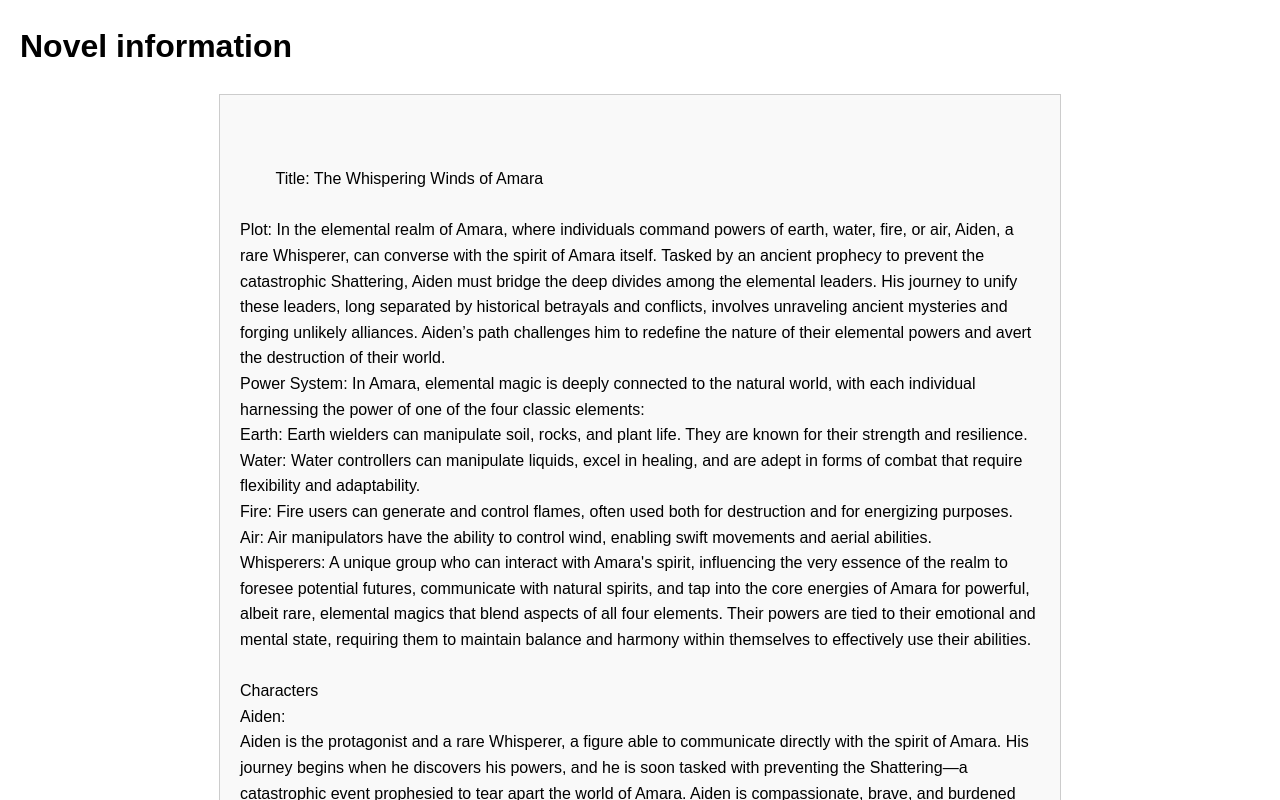
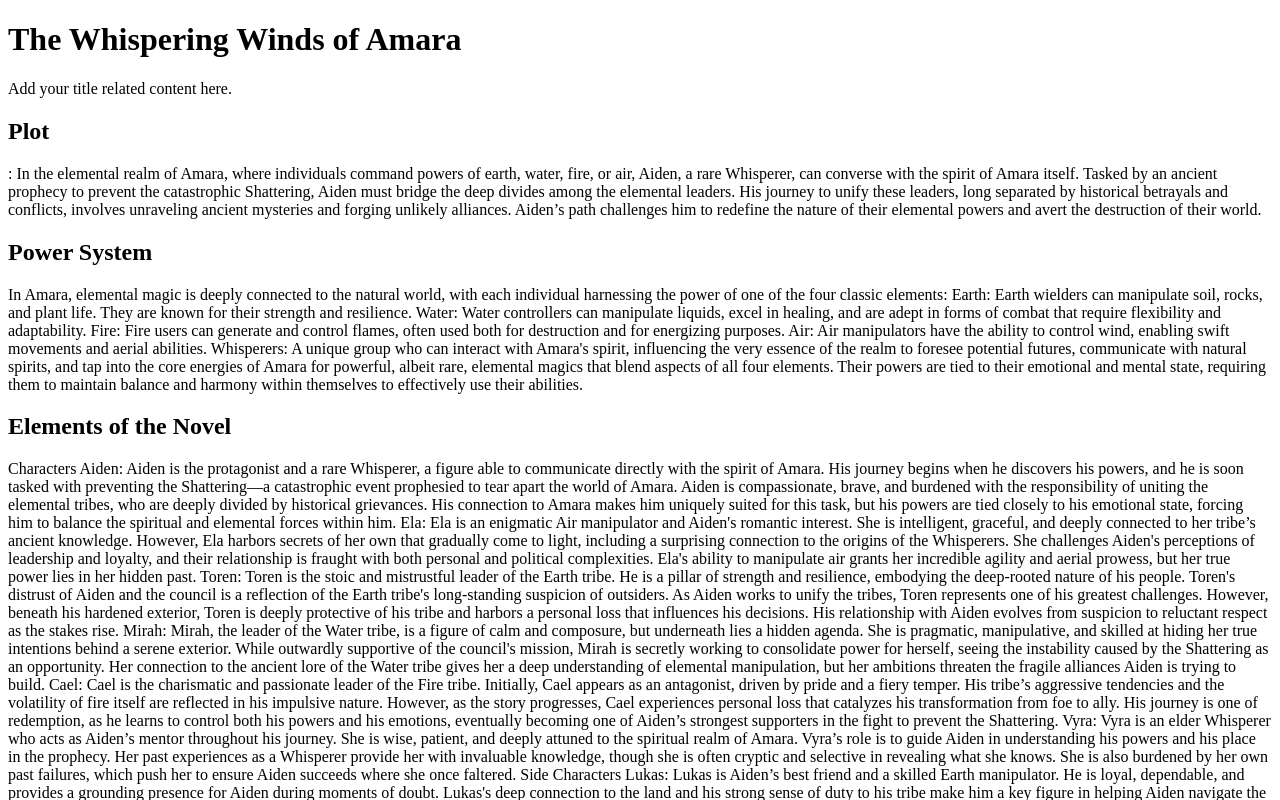
Before and after one commit to Fablewynt/Fablewynt.github.io, a plain HTML site: page index.html in a window 1280 px wide. Shown: the top 800 px of the page. Drawn offline with Linux system fonts and the light colour scheme.

Commit message:
Update index.html

```diff
--- a/index.html
+++ b/index.html
@@ -3,39 +3,26 @@
 <head>
     <meta charset="UTF-8">
     <meta name="viewport" content="width=device-width, initial-scale=1.0">
-    <title>Text Display Page</title>
-    <style>
-        body {
-            font-family: Arial, sans-serif;
-            margin: 20px;
-            line-height: 1.6;
-        }
-        .text-container {
-            white-space: pre-wrap; /* Preserves formatting like line breaks */
-            padding: 20px;
-            border: 1px solid #ccc;
-            background-color: #f9f9f9;
-            max-width: 800px;
-            margin: 0 auto;
-        }
-    </style>
+    <title>Deatiled novel outline</title>
 </head>
 <body>
+    <h1>The Whispering Winds of Amara</h1>
+    <p>Add your title related content here.</p>
 
-    <h1>Novel information</h1>
-    <div class="text-container">
-        <!-- Paste your text here -->
-        Title: The Whispering Winds of Amara
+    <h2>Plot</h2>
+    <p>: In the elemental realm of Amara, where individuals command powers of earth, water, fire, or air, Aiden, a rare Whisperer, can converse with the spirit of Amara itself. Tasked by an ancient prophecy to prevent the catastrophic Shattering, Aiden must bridge the deep divides among the elemental leaders. His journey to unify these leaders, long separated by historical betrayals and conflicts, involves unraveling ancient mysteries and forging unlikely alliances. Aiden’s path challenges him to redefine the nature of their elemental powers and avert the destruction of their world. </p>
 
-Plot: In the elemental realm of Amara, where individuals command powers of earth, water, fire, or air, Aiden, a rare Whisperer, can converse with the spirit of Amara itself. Tasked by an ancient prophecy to prevent the catastrophic Shattering, Aiden must bridge the deep divides among the elemental leaders. His journey to unify these leaders, long separated by historical betrayals and conflicts, involves unraveling ancient mysteries and forging unlikely alliances. Aiden’s path challenges him to redefine the nature of their elemental powers and avert the destruction of their world.
-Power System: In Amara, elemental magic is deeply connected to the natural world, with each individual harnessing the power of one of the four classic elements:
+    <h2>Power System</h2>
+    <p>In Amara, elemental magic is deeply connected to the natural world, with each individual harnessing the power of one of the four classic elements:
 Earth: Earth wielders can manipulate soil, rocks, and plant life. They are known for their strength and resilience.
 Water: Water controllers can manipulate liquids, excel in healing, and are adept in forms of combat that require flexibility and adaptability.
 Fire: Fire users can generate and control flames, often used both for destruction and for energizing purposes.
 Air: Air manipulators have the ability to control wind, enabling swift movements and aerial abilities.
 Whisperers: A unique group who can interact with Amara's spirit, influencing the very essence of the realm to foresee potential futures, communicate with natural spirits, and tap into the core energies of Amara for powerful, albeit rare, elemental magics that blend aspects of all four elements. Their powers are tied to their emotional and mental state, requiring them to maintain balance and harmony within themselves to effectively use their abilities.
+</p>
 
-Characters
+    <h2>Elements of the Novel</h2>
+    <p>Characters
 Aiden:
 Aiden is the protagonist and a rare Whisperer, a figure able to communicate directly with the spirit of Amara. His journey begins when he discovers his powers, and he is soon tasked with preventing the Shattering—a catastrophic event prophesied to tear apart the world of Amara. Aiden is compassionate, brave, and burdened with the responsibility of uniting the elemental tribes, who are deeply divided by historical grievances. His connection to Amara makes him uniquely suited for this task, but his powers are tied closely to his emotional state, forcing him to balance the spiritual and elemental forces within him.
 Ela:
@@ -94,10 +81,10 @@ Initially one of Aiden’s greatest foes, Cael undergoes a transformation after
 Resurrection of the First Whisperer:
 In a desperate attempt to stop the Shattering, Aiden manages to resurrect the first Whisperer—a legendary figure who holds the key to restoring balance in Amara. However, this resurrection comes at a great cost, and the first Whisperer’s return brings both hope and danger, as their motivations and loyalties are unclear.
 These detailed descriptions offer a richer understanding of the world, characters, and mysteries of "The Whispering Winds of Amara," laying the groundwork for an epic and immersive tale.
+</p>
 
-overall outline of the novel.
-
-Volume 1 of "The Whispering Winds of Amara," titled "Awakening of the Whisperer," spans 50 chapters and marks the beginning of Aiden's journey as a Whisperer—one who can communicate directly with the spirit of the realm itself. This volume introduces the elemental world of Amara, highlighting the central conflicts, key characters, and the looming catastrophe known as the Shattering, which Aiden is destined to prevent. His newfound abilities bring with them a heavy burden, as he learns about a prophecy predicting widespread destruction that he must avert.
+    <h2>Volume 1 Outline</h2>
+    <p>Volume 1 of "The Whispering Winds of Amara," titled "Awakening of the Whisperer," spans 50 chapters and marks the beginning of Aiden's journey as a Whisperer—one who can communicate directly with the spirit of the realm itself. This volume introduces the elemental world of Amara, highlighting the central conflicts, key characters, and the looming catastrophe known as the Shattering, which Aiden is destined to prevent. His newfound abilities bring with them a heavy burden, as he learns about a prophecy predicting widespread destruction that he must avert.
 Arc 1: The Call of the Spirit (15 Chapters)
 This arc documents Aiden's initial awakening to his powers and the essential role he's destined to play within Amara. It begins with disturbing dreams and visions that lead to his first real communication with Amara's spirit. The revelation of his status as a Whisperer is met with personal doubt and resistance. During this period, Aiden meets Vyra, an elder Whisperer who mentors him. Vyra provides Aiden with crucial knowledge about the prophecy and educates him on the severity and significance of his tasks. This arc serves to lay the foundation for Aiden's acceptance of his destiny and outlines his early efforts to rally the elemental leaders against the forthcoming dangers.
 •	Mini-Arc 1.1: Aiden's Awakening (5 chapters): Aiden grapples with his new reality and the sudden changes it brings. His interactions with Amara's spirit are both awe-inspiring and frightening, leading to a deep self-reflection on his part.
@@ -113,7 +100,10 @@ The concluding arc of the volume, "Paths Converge," focuses on the initial forma
 •	Mini-Arc 3.1: The Meeting of Minds (5 chapters): This mini-arc revolves around the challenging negotiations and strategic discussions among the elemental leaders at the central council meeting. Aiden's leadership and diplomatic abilities are put to the test as he navigates the historical grievances and current needs of each tribe.
 •	Mini-Arc 3.2: The Alliance Begins (5 chapters): A breakthrough in negotiations leads to the formation of a tentative alliance. The leaders begin sharing knowledge and resources, though the alliance remains fragile under the weight of their shared history and current threats.
 •	Mini-Arc 3.3: Early Struggles (5 chapters): The volume concludes with the new alliance facing immediate tests that threaten its stability. These challenges highlight the tentative nature of the union and Aiden's crucial role in its preservation.
-Volume 2 of "The Whispering Winds of Amara," titled "The Council of Elements," spans 60 chapters and delves deeper into the evolving alliances and conflicts among the elemental tribes as they grapple with internal discord and external threats. This volume is crucial in expanding the world-building and exploring the nuanced dynamics between different characters and their tribes, further complicating Aiden's mission.
+</p>
+
+    <h2>Volume 2 Outline</h2>
+    <p>Volume 2 of "The Whispering Winds of Amara," titled "The Council of Elements," spans 60 chapters and delves deeper into the evolving alliances and conflicts among the elemental tribes as they grapple with internal discord and external threats. This volume is crucial in expanding the world-building and exploring the nuanced dynamics between different characters and their tribes, further complicating Aiden's mission.
 Volume 2: The Council of Elements (60 Chapters)
 In this volume, Aiden's leadership is tested as he navigates the complexities of the Council of Elements, an assembly he helped to establish in the hope of fostering unity among the tribes. The council, however, is fraught with discord, as old grievances and new crises surface. Aiden finds himself in the throes of intense political maneuvering and must leverage his unique abilities as a Whisperer to mediate conflicts and unearth hidden agendas that threaten the fragile unity of Amara.
 Arc 4: Elements of Discord (30 Chapters)
@@ -127,7 +117,10 @@ In "Uniting the Fractured," the narrative builds towards a climax, focusing on A
 •	Mini-Arc 5.2: Tides of Change (10 chapters) The Water tribe's internal conflicts reach a tipping point, and Aiden's strategic interventions become necessary to prevent a splintering. The evolving relationship between Aiden and Rena, a young Water manipulator, introduces a subplot of mentorship and growth, echoing the larger themes of adaptation and renewal.
 •	Mini-Arc 5.3: Embers of Hope (10 chapters) As the volume nears its end, the Fire tribe's role becomes central to rekindling hope among the council members. Cael's transformation and his tribe's energy contribute significantly to a renewed push against despair and inertia. The arc culminates in a series of events that reinvigorate the council's resolve and set the stage for the monumental challenges that await in Volume 3.
 Volume 2, with its intricate exploration of political intrigue and elemental magic, deepens the reader's immersion into the world of Amara. Aiden's journey through these trials not only tests his powers and leadership but also reshapes his understanding of what it means to be a Whisperer tasked with such a monumental destiny.
-Volume 3 of "The Whispering Winds of Amara," titled "Echoes of the Ancients," consists of 40 chapters that dive into the deep-seated mysteries and lore of the elemental realm. This volume is pivotal as it reveals crucial historical secrets and the true nature of the prophecy, all while ramping up the stakes for Aiden and his allies as they near the climax of their quest to prevent the Shattering.
+</p>
+
+    <h2>Volume 3 Outline</h2>
+    <p>Volume 3 of "The Whispering Winds of Amara," titled "Echoes of the Ancients," consists of 40 chapters that dive into the deep-seated mysteries and lore of the elemental realm. This volume is pivotal as it reveals crucial historical secrets and the true nature of the prophecy, all while ramping up the stakes for Aiden and his allies as they near the climax of their quest to prevent the Shattering.
 Volume 3: Echoes of the Ancients (40 Chapters)
 This volume explores the origins and legacies of the Whisperers and their integral role in the history of Amara. As Aiden uncovers ancient truths, he is forced to confront the reality of his powers and the implications of the prophecy. The alliances formed in the previous volumes are tested, and new threats emerge that challenge the unity and survival of Amara.
 Arc 6: Secrets Unveiled (20 Chapters)
@@ -141,7 +134,10 @@ The second arc, "The Great Convergence," brings all the narrative threads togeth
 •	Mini-Arc 7.2: The Battle of Amara (8 chapters) As the alignment nears completion, forces that benefit from the Shattering's potential chaos mobilize to disrupt the final rituals. This leads to a climactic battle that involves all tribes and showcases the full range of elemental powers. Aiden and his allies face off against a formidable enemy who has been manipulating events from the shadows, seeking to harness the Shattering’s energy for their own ends.
 •	Mini-Arc 7.3: A New Dawn (5 chapters) Following the intense battle, the final mini-arc deals with the aftermath and the final steps of the ritual. With the immediate threat averted, Amara begins to heal, but the victory is bittersweet. Aiden and his allies reflect on their losses and the future of their world. The resolution sets the stage for new beginnings and the long-term implications of their actions, hinting at further adventures and challenges in the balance of power within Amara.
 Volume 3, "Echoes of the Ancients," is rich with revelations and character development, as the past and present of Amara intertwine to shape the future. Aiden's growth into his role as a Whisperer culminates in this volume, setting a new foundation for the elemental world's continued evolution and struggles.
-Volume 4 of "The Whispering Winds of Amara," titled "Legacy of the Whisperer," comprises 60 chapters that close out the epic saga. This final volume focuses on the aftermath of the great battle against the forces seeking to harness the Shattering, detailing the reconstruction efforts and the transformation of Amara under the new elemental unity. Aiden, now firmly established as a leader and a bridge between the realms of magic and mundane, faces new challenges in securing a lasting peace and addressing the deeper consequences of the changes that have swept through the realm.
+</p>
+
+    <h2>Volume 4 Outline</h2>
+    <p>Volume 4 of "The Whispering Winds of Amara," titled "Legacy of the Whisperer," comprises 60 chapters that close out the epic saga. This final volume focuses on the aftermath of the great battle against the forces seeking to harness the Shattering, detailing the reconstruction efforts and the transformation of Amara under the new elemental unity. Aiden, now firmly established as a leader and a bridge between the realms of magic and mundane, faces new challenges in securing a lasting peace and addressing the deeper consequences of the changes that have swept through the realm.
 Volume 4: Legacy of the Whisperer (60 Chapters)
 In this concluding volume, Aiden and his allies grapple with the long-term implications of their decisions and the realities of rebuilding a world that has been on the brink of destruction. The volume explores themes of legacy, sacrifice, and the ongoing responsibility of those who wield great power.
 Arc 8: Rebuilding Amara (30 Chapters)
@@ -155,7 +151,6 @@ The second arc, "The Whisperer's Promise," brings the saga to its ultimate concl
 •	Mini-Arc 9.2: The Last Whisper (10 chapters) As a new threat looms on the horizon, Aiden faces a final test that calls into question his understanding of the Whisperer's role. This mini-arc explores the limits of his power and the sacrifices required to truly serve as a guardian of Amara. It’s a deep dive into the spiritual and mystical aspects of being a Whisperer, challenging Aiden to redefine what it means to protect his world.
 •	Mini-Arc 9.3: Beyond the Horizon (10 chapters) The final mini-arc sees Aiden setting the stage for the future generations. With the immediate threats subdued, he focuses on building a sustainable system that will ensure the long-term survival and prosperity of Amara. This involves establishing new traditions, educational systems, and a new council that includes a wider representation of Amara's diverse population. The volume, and thus the series, concludes with a sense of hope and continuity, as Aiden steps back from active leadership, entrusting the future to the next generation of leaders and Whisperers.
 Volume 4, "Legacy of the Whisperer," wraps up the intricate tapestry of political, magical, and personal narratives that have defined "The Whispering Winds of Amara," offering a satisfying conclusion to Aiden’s epic journey while leaving room for potential future explorations in the world of Amara.
-    </div>
-
+</p>
 </body>
 </html>
```
